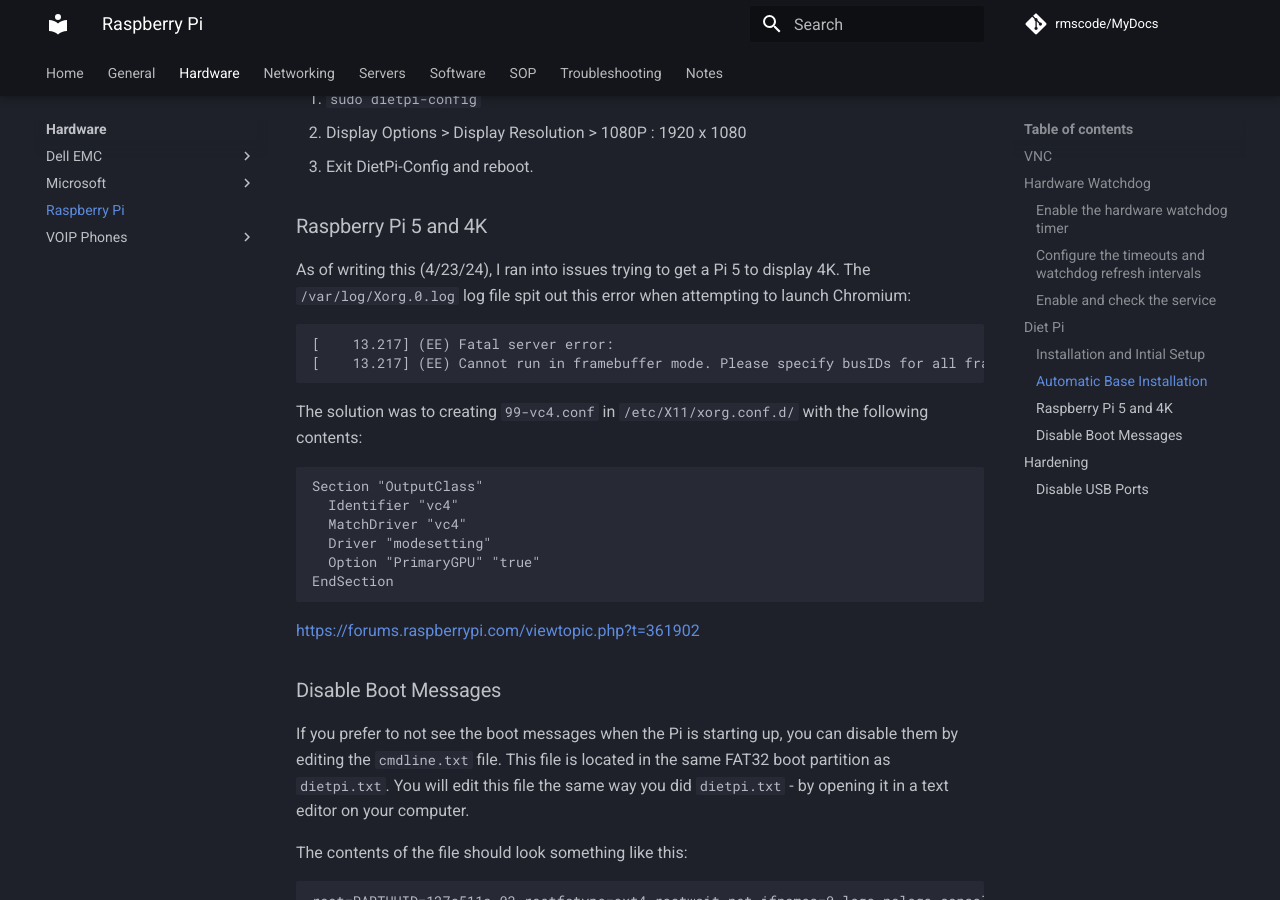
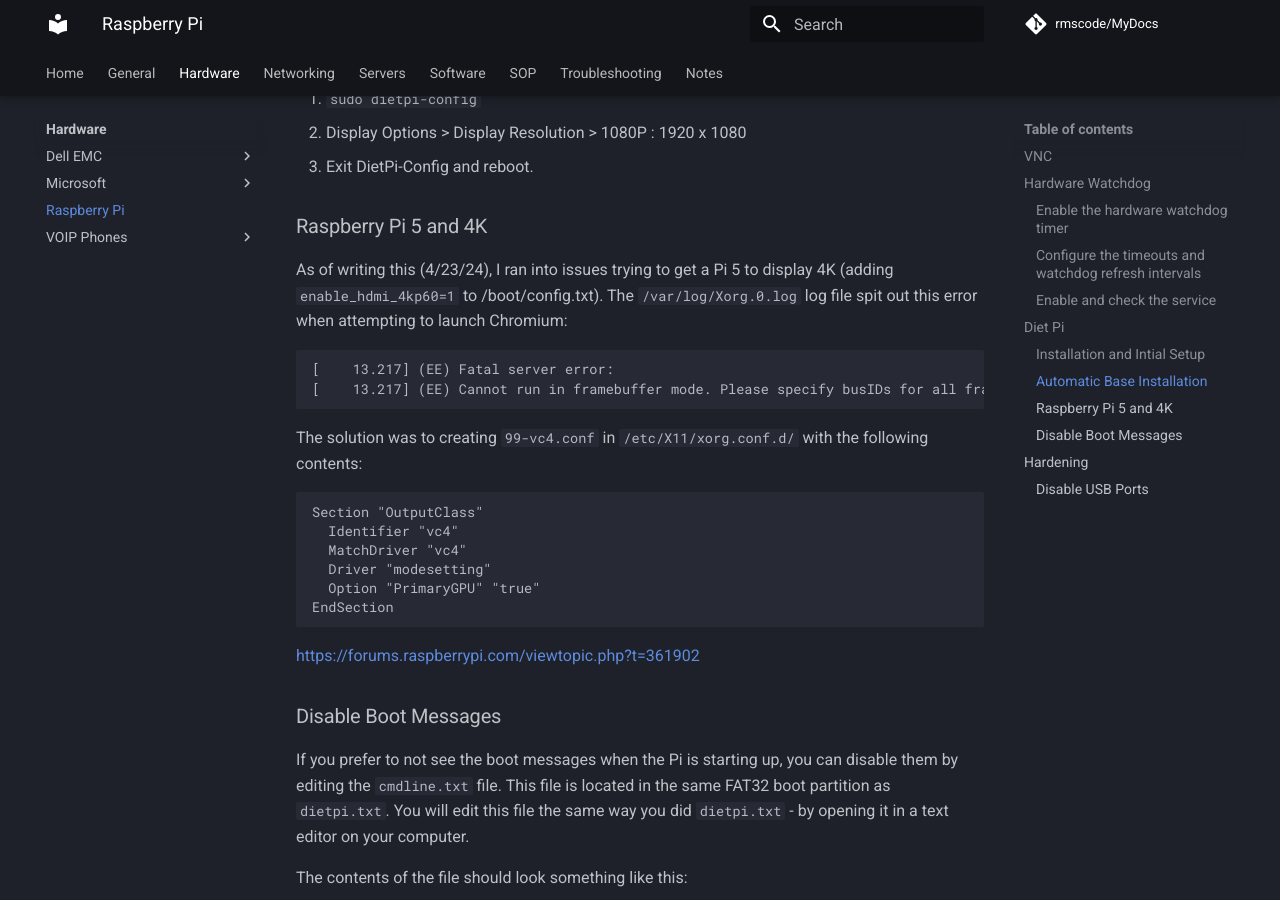
Before and after one commit to rmscode/binary-garden, an MkDocs documentation site: the page built from docs/hardware/raspberrypi.md, in a window 1280 px wide and 900 px high, scrolled down 4531 px. Built offline with MkDocs 1.6.1 and Material for MkDocs 9.7.7, drawn with Linux system fonts in a browser that asks for light colours; comment, search, counter and statistics services are not loaded.

Commit message:
Update raspberrypi.md

````diff
--- a/docs/hardware/raspberrypi.md
+++ b/docs/hardware/raspberrypi.md
@@ -508,7 +508,7 @@
 
 ### Raspberry Pi 5 and 4K
 
-As of writing this (4/23/24), I ran into issues trying to get a Pi 5 to display 4K. The `/var/log/Xorg.0.log` log file spit out this error when attempting to launch Chromium:
+As of writing this (4/23/24), I ran into issues trying to get a Pi 5 to display 4K (adding `enable_hdmi_4kp60=1` to /boot/config.txt). The `/var/log/Xorg.0.log` log file spit out this error when attempting to launch Chromium:
 
 ```
 [    13.217] (EE) Fatal server error:
````
